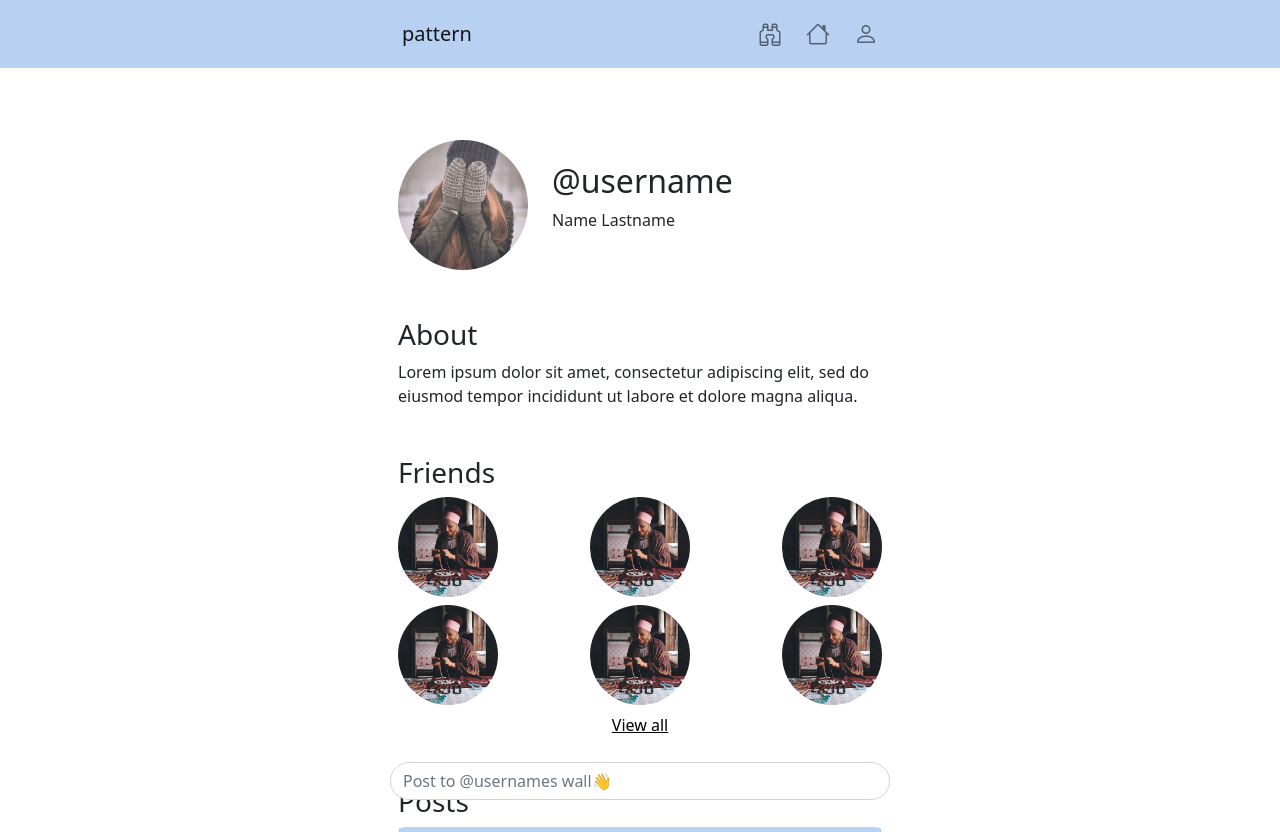
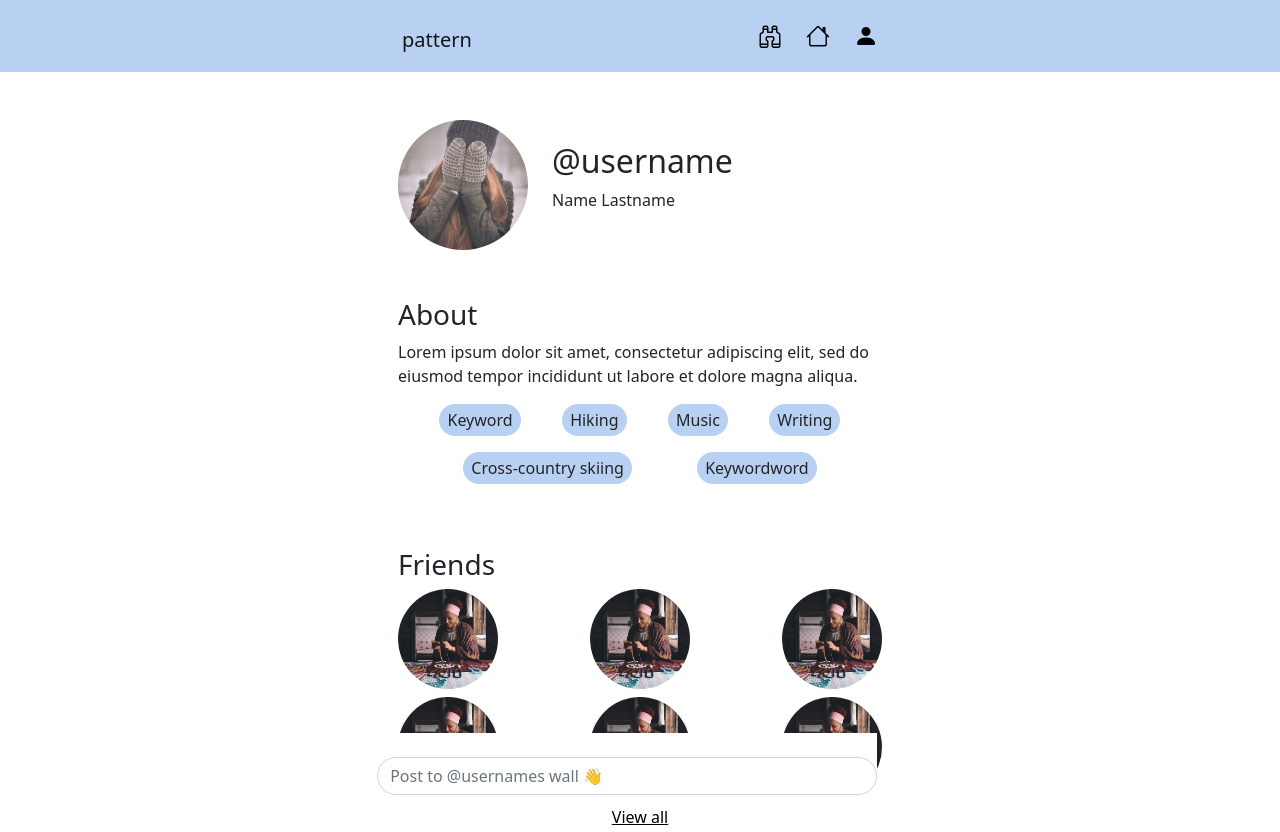
Before and after one commit to mathildeew/css-frameworks-ca, a website: page profile.html in a window 1280 px wide. Shown: the top 832 px of the page. Drawn offline with nearby package versions, Linux system fonts and the light colour scheme.

Commit message:
sticky post to wall

```diff
--- a/profile.html
+++ b/profile.html
@@ -9,40 +9,30 @@
       rel="stylesheet"
       href="https://cdn.jsdelivr.net/npm/bootstrap-icons@1.9.1/font/bootstrap-icons.css"
     />
-    <title>Document</title>
+    <title>Pattern | Profile</title>
   </head>
   <body>
     <script src="/node_modules/bootstrap/dist/js/bootstrap.bundle.min.js"></script>
-    <nav class="navbar mb-4 bcBlue">
+    <nav class="navbar bcPrimary mb-5">
       <div class="container-fluid maxW">
-        <a class="navbar-brand" href="home.html">pattern</a>
+        <h1>
+          <a class="navbar-brand" href="home.html">pattern</a>
+        </h1>
         <div class="navbar-nav d-flex flex-row">
           <a class="nav-link ms-4" href="#">
             <i class="bi bi-binoculars"></i>
           </a>
           <a class="nav-link ms-4" href="home.html">
-            <i class="bi bi-house active"></i>
+            <i class="bi bi-house"></i>
           </a>
           <a class="nav-link ms-4" aria-current="page" href="profile.html">
-            <i class="bi bi-person"></i>
+            <i class="bi bi-person-fill"></i>
           </a>
         </div>
       </div>
     </nav>
 
     <main class="maxW mx-auto">
-      <section class="wallPost d-flex">
-        <form class="mx-1 mb-4">
-          <label for="postToWall" class="form-label"></label>
-          <input
-            type="text"
-            class="form-control fixed-bottom"
-            id="postToWall"
-            placeholder="Post to @usernames wall👋"
-          />
-        </form>
-      </section>
-
       <section class="d-flex flex-row align-items-center mb-5 mx-2">
         <div class="profilePic userPic me-4"></div>
         <div class="">
@@ -57,6 +47,18 @@
           Lorem ipsum dolor sit amet, consectetur adipiscing elit, sed do
           eiusmod tempor incididunt ut labore et dolore magna aliqua.
         </p>
+        <div class="keywords">
+          <div class="d-flex justify-content-evenly">
+            <p class="d-inline px-2 py-1">Keyword</p>
+            <p class="d-inline px-2 py-1">Hiking</p>
+            <p class="d-inline px-2 py-1">Music</p>
+            <p class="d-inline px-2 py-1">Writing</p>
+          </div>
+          <div class="d-flex justify-content-evenly">
+            <p class="d-inline px-2 py-1">Cross-country skiing</p>
+            <p class="d-inline px-2 py-1">Keywordword</p>
+          </div>
+        </div>
       </section>
 
       <section class="friends mb-5 mx-2">
@@ -113,5 +115,16 @@
         </div>
       </section>
     </main>
+    <section class="wallPost fixed-bottom">
+      <form class="">
+        <label for="postToWall" class="form-label"></label>
+        <input
+          type="text"
+          class="form-control"
+          id="postToWall"
+          placeholder="Post to @usernames wall 👋"
+        />
+      </form>
+    </section>
   </body>
 </html>
--- /dev/null
+++ b/src/scss/_navbar.scss
@@ -0,0 +1,8 @@
+i {
+  font-size: 1.5rem;
+  color: $primary;
+
+  &.active {
+    color: #000;
+  }
+}
--- a/src/scss/_positions.scss
+++ b/src/scss/_positions.scss
@@ -1,4 +1,6 @@
 .fixed-bottom {
   max-width: 500px;
-  margin: 0 auto;
+  width: 10px;
+  left: 49%;
+  transform: translateX(-50%);
 }
--- a/src/scss/styles.scss
+++ b/src/scss/styles.scss
@@ -1,13 +1,23 @@
 @import "../../node_modules/bootstrap/scss/bootstrap.scss";
 
 @import "positions.scss";
+@import "navbar.scss";
 
-// scss-docs-start theme-color-variables
 $primary: #b8d1f3;
 $secondary: #7f92ad;
 
-.bcBlue {
+.maxW {
+  min-width: 1px;
+  max-width: 500px;
+}
+
+.bcPrimary {
   background-color: $primary;
+}
+
+i {
+  font-size: 1.5rem;
+  color: #000;
 }
 
 .form-control,
@@ -17,6 +27,7 @@ $secondary: #7f92ad;
 
 .btn-primary {
   width: 100%;
+  color: #000;
   background-color: $secondary;
   border-color: $secondary;
 }
@@ -29,27 +40,11 @@ a {
   }
 }
 
-.maxW {
-  min-width: 1px;
-  max-width: 500px;
-  //   margin: 10px auto;
-}
-
-i {
-  font-size: 1.5rem;
-}
-
 form {
   width: 100%;
 }
 
-// @mixin responsive-pic($imageWidth, $imageHeight) {
-//   background-size: cover;
-//   height: 0;
-//   padding-bottom: percentage($imageWidth / $imageHeight);
-//   display: block;
-// }
-
+// Profile pictures
 .userPic {
   border-radius: 500px;
   background-size: cover;
@@ -68,3 +63,16 @@ form {
   width: 100px;
   height: 100px;
 }
+
+.keywords {
+  p {
+    background: $primary;
+    border-radius: 60px;
+  }
+}
+
+.wallPost {
+  background-color: #fff;
+  height: 67px;
+  width: 100%;
+}
```
Also changed, not shown: home.html (+18 -17 lines), index.html (+4 -2 lines), dist/css/styles.css, 1 other file.
